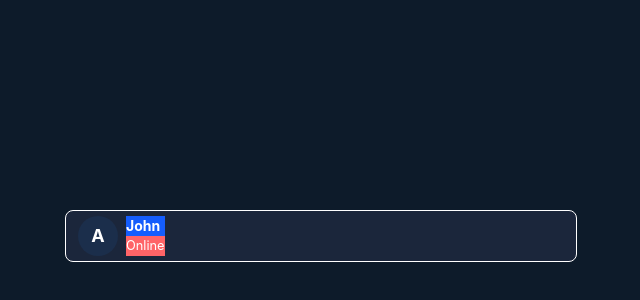
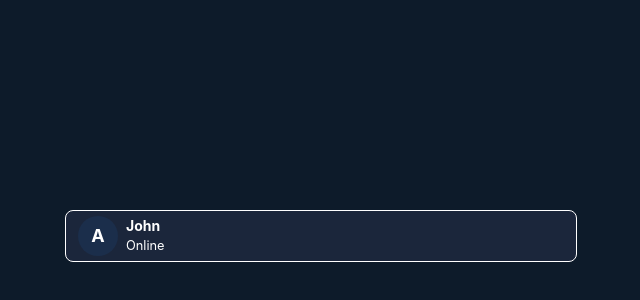
Before and after one commit to zunaiddev/fortexa-frontend, a React (Vite) app: page /test in a window 1280 px wide. Shown: the part 164-464 px from the top of the page, without its empty margins (319-959 px from the left). Built offline with nearby package versions, Linux system fonts and the light colour scheme.

Commit message:
removed test bg colors

```diff
--- a/src/components/UserCon.tsx
+++ b/src/components/UserCon.tsx
@@ -5,9 +5,9 @@ function UserCon() {
         <div
             className="w-full max-w-lg h-13 flex items-center bg-prussianblue border  gap-2 rounded-lg text-white px-3">
             <ProfilePic src={undefined} latter="A"/>
-            <div className="bg-gray-950 flex flex-col">
-                <h2 className="text-sm bg-blue-600 font-bold">John</h2>
-                <small className="bg-red-400">Online</small>
+            <div className="flex flex-col">
+                <h2 className="text-sm font-bold">John</h2>
+                <small className="">Online</small>
             </div>
         </div>
     );
```
